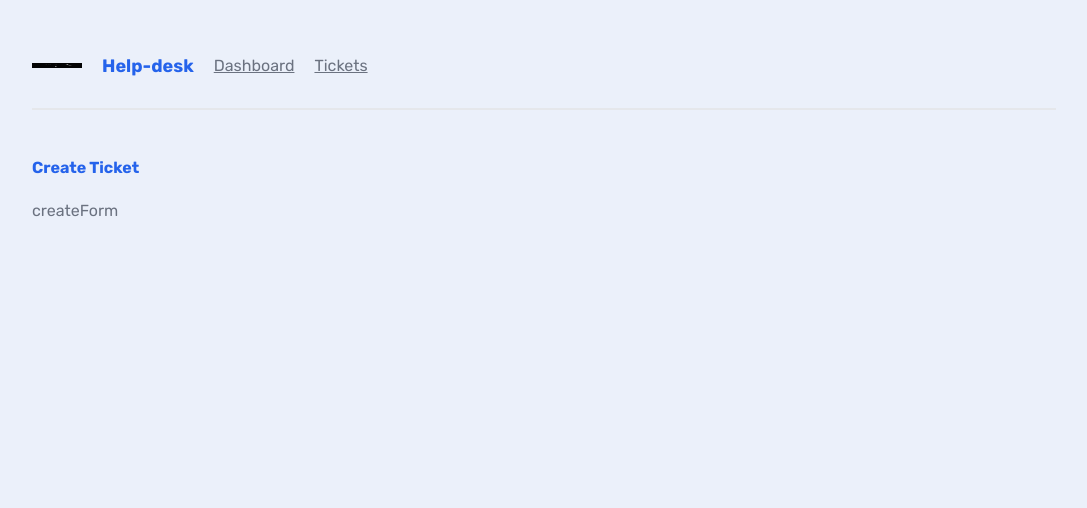
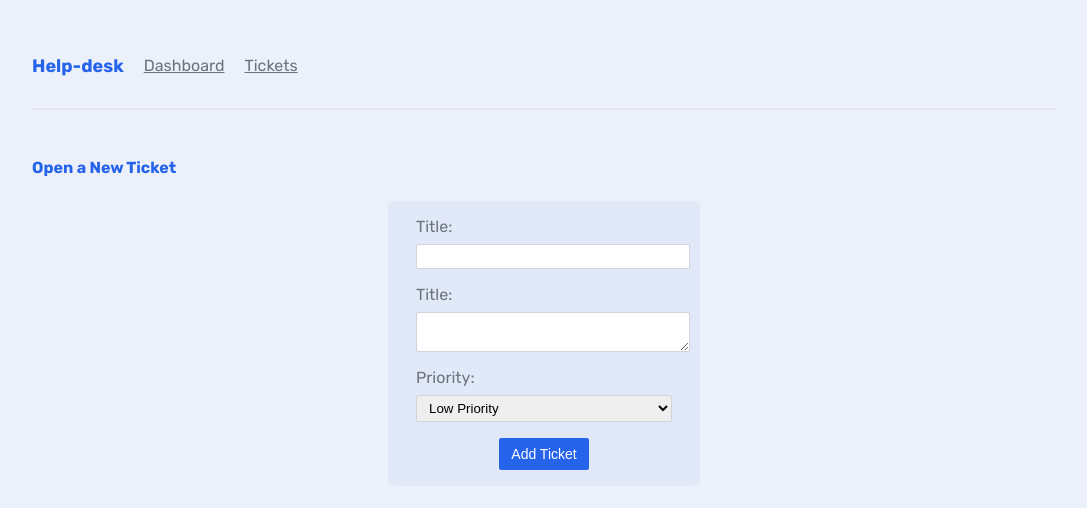
Before and after one commit to Eloheeka/helpDesk, a Next.js app: page /tickets/create in a window 1280 px wide. Shown: the top 508 px of the page, without its empty margins (96-1183 px from the left). Built offline with nearby package versions, Linux system fonts and the light colour scheme.

Commit message:
Adding Tickets

```diff
--- a/app/components/Navbar.jsx
+++ b/app/components/Navbar.jsx
@@ -7,7 +7,7 @@ export default function Navbar()   {
   return (
     <div>
       <nav>
-           <Image
+           {/* <Image
               src={photo}
               alt='Dojo HelpDesk logo'
               width={50}
@@ -15,7 +15,7 @@ export default function Navbar()   {
               quality={100}
               placeholder = 'blur'
 
-           />
+           /> */}
           <h1>Help-desk</h1>
           <Link href="/">Dashboard</Link>
           <Link href="/tickets">Tickets</Link>
--- a/app/tickets/create/createForm.jsx
+++ b/app/tickets/create/createForm.jsx
@@ -1,9 +1,72 @@
-import React from 'react'
-
 "use client"
 
+import { useRouter } from "next/navigation"
+import { useState } from "react"
+
 export default function CreateForm() {
+  const router = useRouter()
+
+  const [title, setTitle] = useState('')
+  const [body, setBody] = useState('')
+  const [priority, setPriority] = useState('low')
+  const [isLoading, setIsLoading] = useState(false)
+
+  const handleSubmit = async (e)  => {
+    e.preventDefault()
+    setIsLoading(true)
+
+    const newTicket = { title, body, priority, user_email: 'mario@netninja.dev' }
+
+    const res = await fetch('http://localhost:4000/tickets', {
+      method: "POST",
+      headers: {"Content-Type": "application/json"},
+      body: JSON.stringify(newTicket)
+    })
+
+    if (res.status === 201) {
+      router.refresh()
+      router.push('/tickets')
+    }
+
+  }
+
   return (
-    <div>createForm</div>
+    <form onSubmit={handleSubmit} className="w-1/2">
+      <label>
+        <span>Title:</span>
+        <input
+          required
+          type="text"
+          onChange={(e) => setTitle(e.target.value)}
+          value={title}
+        />
+      </label>
+      <label>
+        <span>Title:</span>
+        <textarea
+          required
+          onChange={(e) => setBody(e.target.value)}
+          value={body}
+        />
+      </label>
+      <label>
+        <span>Priority:</span>
+        <select
+          onChange={(e) => setPriority(e.target.value)}
+          value={priority}
+        >
+          <option value="low">Low Priority</option>
+          <option value="medium">Medium Priority</option>
+          <option value="high">High Priority</option>
+        </select>
+      </label>
+      <button
+        className="btn-primary"
+        disabled={isLoading}
+      >
+      {isLoading && <span>Adding...</span>}
+      {!isLoading && <span>Add Ticket</span>}
+    </button>
+    </form>
   )
 }
--- a/app/tickets/create/page.jsx
+++ b/app/tickets/create/page.jsx
@@ -1,19 +1,10 @@
-import React from 'react'
 import CreateForm from './createForm'
 
-import {useRouter} from 'next/navigation'
-import {useState} from 'react'
-
-
-export default function CreateTicket() {
-    const [title, setTitle] = useState('');
-    const [body, setBody] = useState('');
-    const [priority, setPriority] = useState('low');
-    const [isLoading, setIsLoading] = useState(false);
+export default async function CreateTicket() {
   return (
     <main>
-        <h2 className='text-teal-400 text-center'>Create Ticket</h2>
-        <CreateForm />
+      <h2 className="text-center">Open a New Ticket</h2>
+      <CreateForm />
     </main>
   )
 }
```
